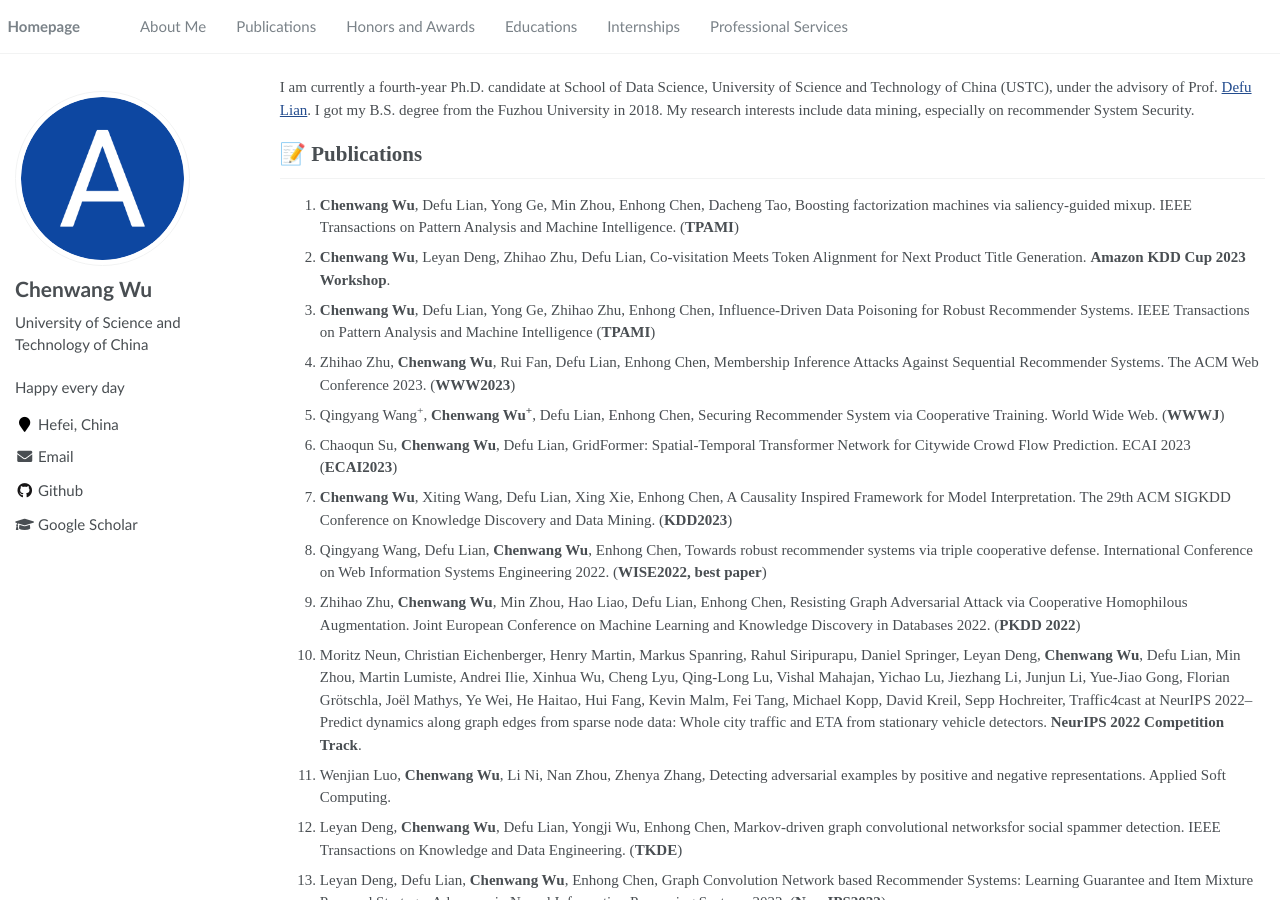
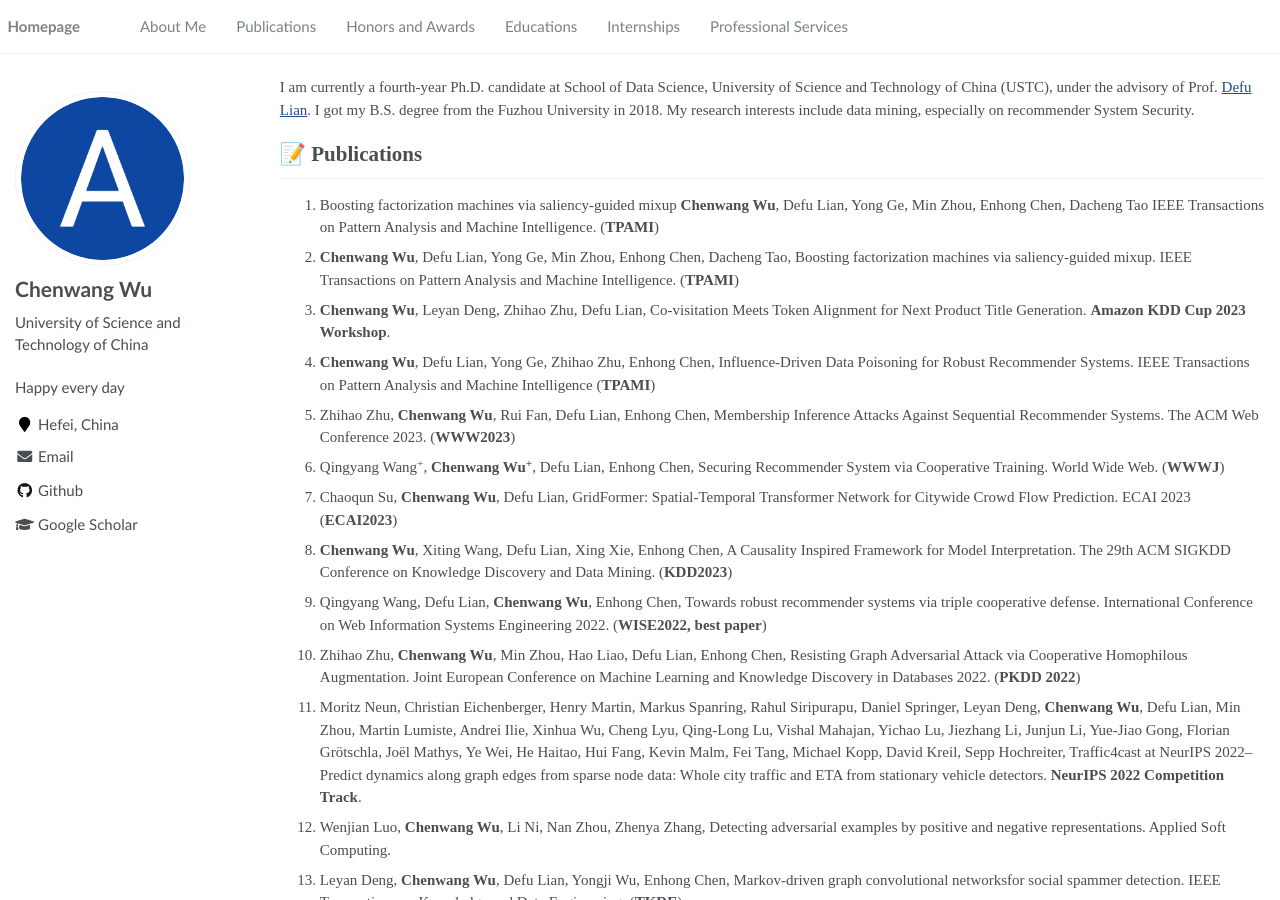
Before and after one commit to Daftstone/Daftstone.github.io, a Jekyll site: the page built from _pages/about.md, in a window 1280 px wide and 900 px high. Built offline with Jekyll 4.4.1, drawn with Linux system fonts in a browser that asks for light colours.

Commit message:
Update about.md

```diff
--- a/_pages/about.md
+++ b/_pages/about.md
@@ -25,6 +25,9 @@ My research interests include data mining, especially on recommender System Secu
 - *2022.02*: &nbsp;🎉🎉 Lorem ipsum dolor sit amet, consectetur adipiscing elit. Vivamus ornare aliquet ipsum, ac tempus justo dapibus sit amet.  -->
 
 # 📝 Publications
+1. Boosting factorization machines via saliency-guided mixup
+   **Chenwang Wu**, Defu Lian, Yong Ge, Min Zhou, Enhong Chen, Dacheng Tao
+   IEEE Transactions on Pattern Analysis and Machine Intelligence. (**TPAMI**)
 1. **Chenwang Wu**, Defu Lian, Yong Ge, Min Zhou, Enhong Chen, Dacheng Tao, Boosting factorization machines via saliency-guided mixup. IEEE Transactions on Pattern Analysis and Machine Intelligence. (**TPAMI**)
 5. **Chenwang Wu**, Leyan Deng, Zhihao Zhu, Defu Lian, Co-visitation Meets Token Alignment for Next Product Title Generation. **Amazon KDD Cup 2023 Workshop**.
 7. **Chenwang Wu**, Defu Lian, Yong Ge, Zhihao Zhu, Enhong Chen, Influence-Driven Data Poisoning for Robust Recommender Systems. IEEE Transactions on Pattern Analysis and Machine Intelligence (**TPAMI**)
```
